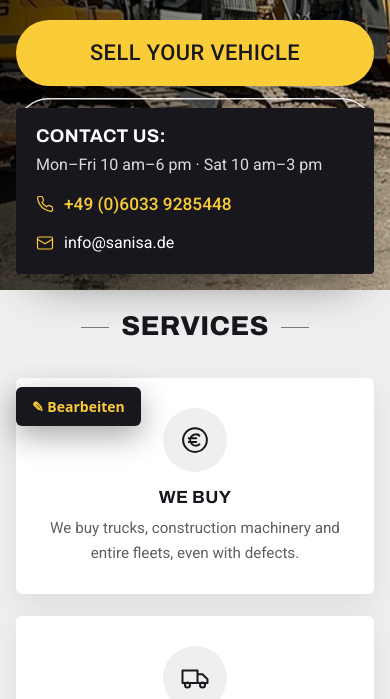
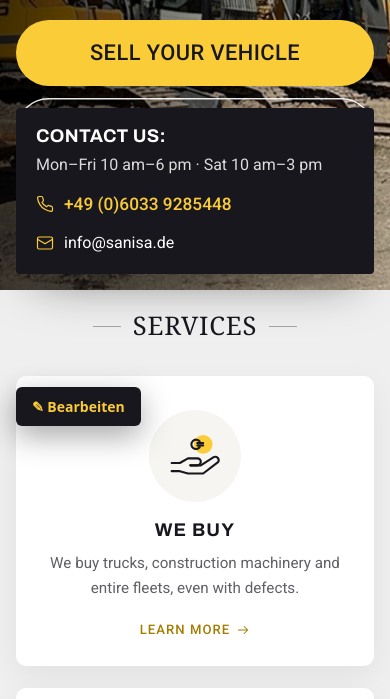
Before and after one commit to melinaturbanisch-alt/neu, a plain HTML site: page website/index.html in a window 390 px wide. Shown: the part 402-1101 px from the top of the page. Drawn offline with Linux system fonts and the light colour scheme; a web font is replaced by a local one.

Commit message:
Sanisa Abschnitt 2 Leistungen: neue zweifarbige Icons, ansprechendere Karten, Überschrift im Stil der Immobilien-Seite
Co-Authored-By: Claude Opus 5.5 <noreply@anthropic.com>
Claude-Session: https://claude.ai/code/session_01VnPBkJ6WmjZEh7kepbP93u

```diff
--- a/website/assets/css/style.css
+++ b/website/assets/css/style.css
@@ -37,6 +37,8 @@ h3 { font-size: 1.1rem; font-weight: 700; text-transform: uppercase; letter-spac
 .title { display: flex; align-items: center; justify-content: center; gap: 28px; text-align: center; text-transform: uppercase; font-size: clamp(1.7rem, 3.4vw, 2.5rem); letter-spacing: .01em; margin: 0 0 18px; }
 .title::before, .title::after { content: ""; flex: 1; max-width: 340px; height: 1px; background: var(--ink); opacity: .55; }
 .title.plain::before, .title.plain::after { display: none; }
+.title.serif { font-family: "Chonburi", Georgia, serif; font-weight: 400; font-size: clamp(1.6rem, 2.9vw, 2.2rem); letter-spacing: .03em; }
+.title.serif::before, .title.serif::after { opacity: .35; }
 .intro { max-width: 780px; margin: 0 auto 48px; text-align: center; color: var(--muted); font-size: 1.05rem; }
 @media (max-width: 640px) { .title { gap: 12px; } .title::before, .title::after { max-width: 28px; } }
 
@@ -192,11 +194,18 @@ h3 { font-size: 1.1rem; font-weight: 700; text-transform: uppercase; letter-spac
 
 /* Leistungs-Karten (wie Immobilien: Icon, Titel, Text) */
 .cards4 { display: grid; grid-template-columns: repeat(4, minmax(0, 1fr)); gap: 22px; }
-.svc { background: #fff; border-radius: var(--radius); padding: 30px 22px 28px; text-align: center; box-shadow: var(--shadow); transition: transform .25s var(--ease); }
-.svc:hover { transform: translateY(-4px); }
-.svc .ic { width: 64px; height: 64px; margin: 0 auto 16px; border-radius: 50%; background: var(--bg); display: grid; place-items: center; color: var(--ink); }
-.svc .ic svg { width: 30px; height: 30px; }
-.svc p { color: var(--muted); font-size: .95rem; margin: 0; }
+.svc { position: relative; display: flex; flex-direction: column; align-items: center; background: #fff; border-radius: 10px; padding: 34px 24px 26px; text-align: center; box-shadow: 0 10px 30px rgba(0,0,0,.06); text-decoration: none; color: var(--ink); overflow: hidden; transition: transform .3s var(--ease), box-shadow .3s var(--ease); }
+.svc::before { content: ""; position: absolute; left: 0; right: 0; top: 0; height: 4px; background: var(--yellow); transform: scaleX(0); transform-origin: left; transition: transform .35s var(--ease); }
+.svc:hover { transform: translateY(-6px); box-shadow: 0 22px 44px -12px rgba(0,0,0,.18); }
+.svc:hover::before { transform: scaleX(1); }
+.svc .ic { width: 92px; height: 92px; margin: 0 auto 18px; border-radius: 50%; background: #f6f5f1; display: grid; place-items: center; color: var(--ink); transition: background .3s; }
+.svc:hover .ic { background: #fff7d6; }
+.svc .ic svg { width: 56px; height: 56px; }
+.svc h3 { font-size: 1.15rem; letter-spacing: .06em; margin-bottom: .55em; }
+.svc p { color: var(--muted); font-size: .95rem; margin: 0 0 18px; flex: 1; }
+.svc-more { display: inline-flex; align-items: center; gap: 6px; font-size: .82rem; font-weight: 500; text-transform: uppercase; letter-spacing: .08em; color: #a37c00; }
+.svc-more svg { width: 14px; height: 14px; transition: transform .25s var(--ease); }
+.svc:hover .svc-more svg { transform: translateX(4px); }
 @media (max-width: 980px) { .cards4 { grid-template-columns: repeat(2, minmax(0, 1fr)); } }
 @media (max-width: 520px) { .cards4 { grid-template-columns: 1fr; } }
 
--- a/website/index.html
+++ b/website/index.html
@@ -9,7 +9,7 @@
   <!-- Vor dem Livegang Schriften lokal einbinden (DSGVO) -->
   <link rel="preconnect" href="https://fonts.googleapis.com">
   <link rel="preconnect" href="https://fonts.gstatic.com" crossorigin>
-  <link href="https://fonts.googleapis.com/css2?family=Archivo:wght@500;700;800;900&family=Rubik:ital,wght@1,700&family=Roboto:wght@400;500&display=swap" rel="stylesheet">
+  <link href="https://fonts.googleapis.com/css2?family=Archivo:wght@500;700;800;900&family=Rubik:ital,wght@1,700&family=Chonburi&family=Roboto:wght@400;500&display=swap" rel="stylesheet">
   <link rel="preload" as="image" href="assets/img/hero-1.jpg">
   <link rel="stylesheet" href="assets/css/style.css">
 </head>
@@ -66,12 +66,12 @@
   <!-- LEISTUNGEN -->
   <section class="section" id="leistungen" style="padding-top:22px">
     <div class="wrap">
-      <h2 class="title reveal">Leistungen</h2>
+      <h2 class="title serif reveal">Leistungen</h2>
       <div class="cards4 reveal" style="margin-top:36px">
-        <div class="svc"><span class="ic"><svg><use href="assets/img/icons.svg#i-euro"/></svg></span><h3>Ankauf</h3><p>Wir kaufen LKW, Baumaschinen und ganze Fuhrparks an, auch mit Mängeln.</p></div>
-        <div class="svc"><span class="ic"><svg><use href="assets/img/icons.svg#i-truck"/></svg></span><h3>Verkauf</h3><p>Geprüfte Gebrauchte, überwiegend direkt in Deutschland eingekauft.</p></div>
-        <div class="svc"><span class="ic"><svg><use href="assets/img/icons.svg#i-calendar"/></svg></span><h3>Vermietung</h3><p>LKW und Baumaschinen zur Miete, auch für kurze Einsätze.</p></div>
-        <div class="svc"><span class="ic"><svg><use href="assets/img/icons.svg#i-globe"/></svg></span><h3>Export</h3><p>Verladung, Transport, Zoll und Kennzeichen aus einer Hand.</p></div>
+        <a class="svc" href="#ankauf"><span class="ic"><svg viewBox="0 0 48 48" fill="none" stroke="currentColor" stroke-width="1.8" stroke-linecap="round" stroke-linejoin="round"><circle cx="31" cy="14" r="8" fill="#facc38" stroke="none"/><path d="M28 11.5a4 4 0 1 0 0 5M26 13h5M26 15h5" stroke="#18171d"/><path d="M4 30h7l7-4h8a3 3 0 0 1 0 6h-6"/><path d="M20 32h9l11-7a3 3 0 0 1 4 4L31 39H18l-7-2H4"/></svg></span><h3>Ankauf</h3><p>Wir kaufen LKW, Baumaschinen und ganze Fuhrparks an, auch mit Mängeln.</p><span class="svc-more">Mehr erfahren <svg><use href="assets/img/icons.svg#i-arrow"/></svg></span></a>
+        <a class="svc" href="#fahrzeuge"><span class="ic"><svg viewBox="0 0 48 48" fill="none" stroke="currentColor" stroke-width="2" stroke-linecap="round" stroke-linejoin="round"><rect x="4" y="16" width="24" height="16" rx="1.5"/><path d="M28 21h8l6 6v5H28z"/><circle cx="12" cy="35" r="3.5" fill="#fff"/><circle cx="35" cy="35" r="3.5" fill="#fff"/><path d="M30 6l9 0 0 9-12 12-9-9z" fill="#facc38" stroke="#18171d"/><circle cx="35" cy="10" r="1.6" fill="#18171d" stroke="none"/></svg></span><h3>Verkauf</h3><p>Geprüfte Gebrauchte, überwiegend direkt in Deutschland eingekauft.</p><span class="svc-more">Mehr erfahren <svg><use href="assets/img/icons.svg#i-arrow"/></svg></span></a>
+        <a class="svc" href="#kontakt"><span class="ic"><svg viewBox="0 0 48 48" fill="none" stroke="currentColor" stroke-width="2" stroke-linecap="round" stroke-linejoin="round"><rect x="5" y="9" width="28" height="26" rx="2"/><path d="M5 16h28M12 5v7M26 5v7"/><path d="M11 22h3M17 22h3M23 22h3M11 28h3M17 28h3"/><circle cx="33" cy="32" r="7" fill="#facc38" stroke="#18171d"/><path d="M38 37l6 6M41 40l2-2M39 42l2-2" /><circle cx="33" cy="32" r="2" fill="#18171d" stroke="none"/></svg></span><h3>Vermietung</h3><p>LKW und Baumaschinen zur Miete, auch für kurze Einsätze.</p><span class="svc-more">Mehr erfahren <svg><use href="assets/img/icons.svg#i-arrow"/></svg></span></a>
+        <a class="svc" href="#kontakt"><span class="ic"><svg viewBox="0 0 48 48" fill="none" stroke="currentColor" stroke-width="2" stroke-linecap="round" stroke-linejoin="round"><circle cx="20" cy="20" r="15" fill="#facc38" stroke="none" opacity=".9"/><circle cx="20" cy="20" r="15"/><path d="M5 20h30M20 5c5 4 5 26 0 30M20 5c-5 4-5 26 0 30"/><path d="M26 34h12l5 5v3H26z" fill="#fff"/><circle cx="30" cy="43" r="2.5" fill="#fff"/><circle cx="40" cy="43" r="2.5" fill="#fff"/></svg></span><h3>Export</h3><p>Verladung, Transport, Zoll und Kennzeichen aus einer Hand.</p><span class="svc-more">Mehr erfahren <svg><use href="assets/img/icons.svg#i-arrow"/></svg></span></a>
       </div>
     </div>
   </section>
--- a/website/lang/en.json
+++ b/website/lang/en.json
@@ -206,5 +206,6 @@
   "Ankauf · Verkauf · Vermietung": "Buying · Selling · Rental",
   "Seit 2016 in Butzbach": "In Butzbach, Germany since 2016",
   "Ihr Fahrzeug verkaufen": "Sell your vehicle",
-  "Baumaschinen & LKW": "construction machinery & trucks"
+  "Baumaschinen & LKW": "construction machinery & trucks",
+  "Mehr erfahren": "Learn more"
 }
```
